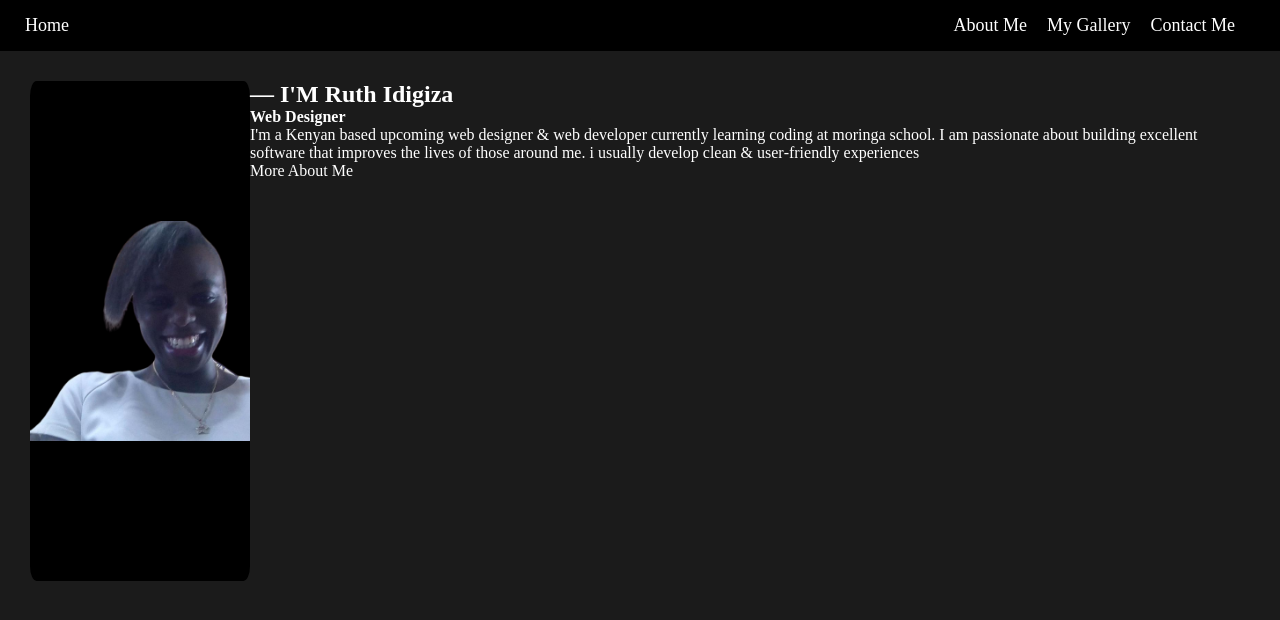
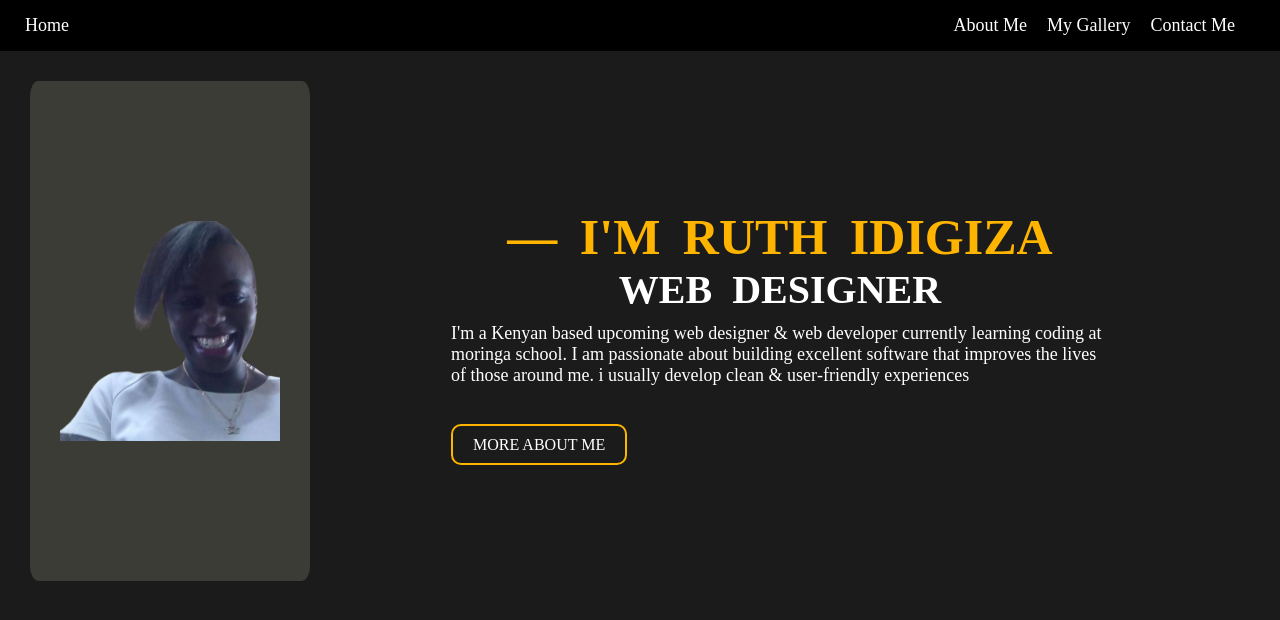
Before and after one commit to kennedy-muthaura/my-personal-website, a plain HTML site: page index.html in a window 1280 px wide. Drawn offline with Linux system fonts and the light colour scheme.

```diff
--- a/styles.css
+++ b/styles.css
@@ -34,7 +34,7 @@
 
 .myimage {
   width: 280px;
-  background-color: black;
+  background-color: #3b3c36;
   height: 500px;
   display: flex;
   justify-content: center;
@@ -46,3 +46,47 @@
 }
 
 /* right pane info styling */
+.myinfo {
+  display: flex;
+  flex: 1;
+  flex-direction: column;
+  justify-content: center;
+  align-items: center;
+}
+
+.myinfo h2 {
+  color: #ffb500;
+  font-size: 50px;
+  text-transform: uppercase;
+  word-spacing: 10px;
+  margin-bottom: 8;
+}
+.myinfo h4 {
+  color: white;
+  font-size: 40px;
+  text-transform: uppercase;
+  word-spacing: 10px;
+  margin-bottom: 10px;
+}
+.myinfo p {
+  width: 70%;
+  font-size: 18px;
+}
+.myinfo div {
+  width: 70%;
+  display: inline;
+  margin-top: 50px;
+}
+.morebutton {
+  border: 2px solid #ffb500;
+
+  padding: 10px;
+  padding-left: 20px;
+  padding-right: 20px;
+  text-transform: uppercase;
+  border-radius: 10px;
+  cursor: pointer;
+}
+.morebutton:hover {
+  background-color: #ffb500;
+}
```
Also changed, not shown: about.html (added, +55 -0 lines).
